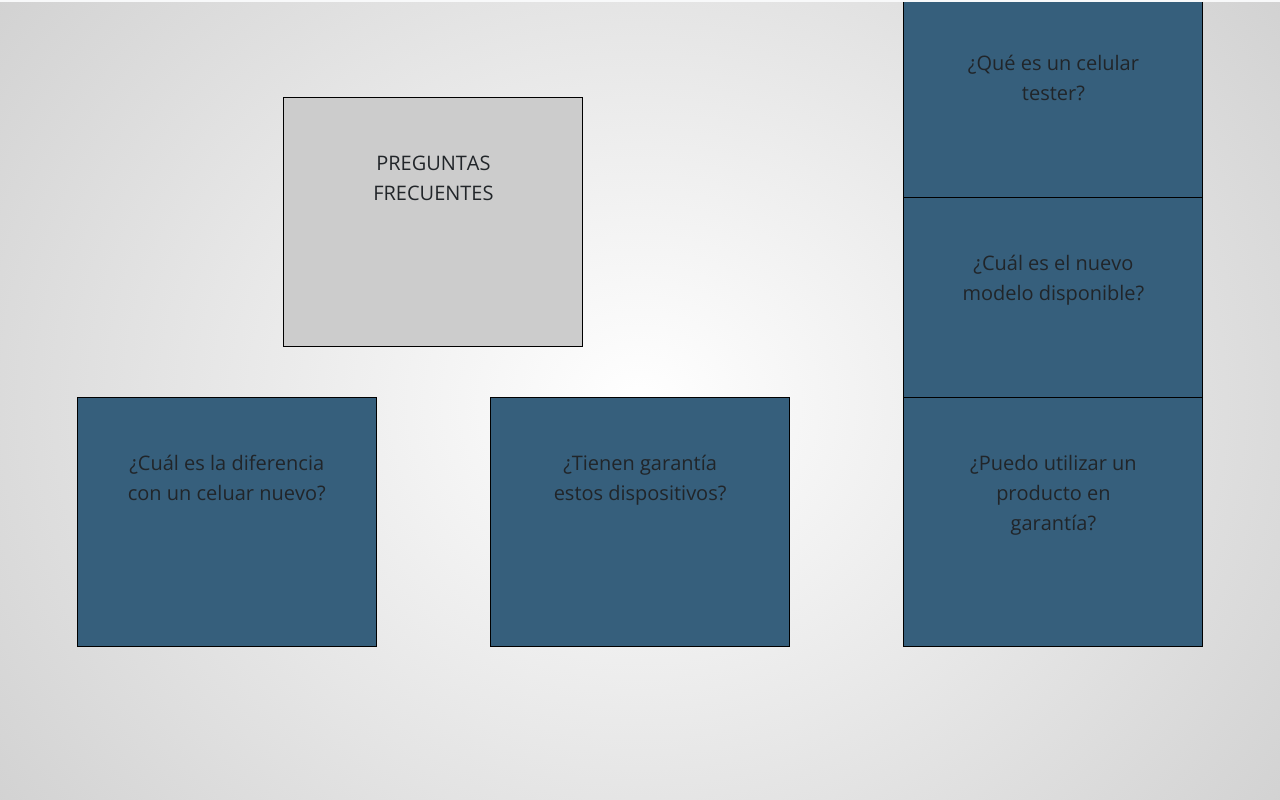
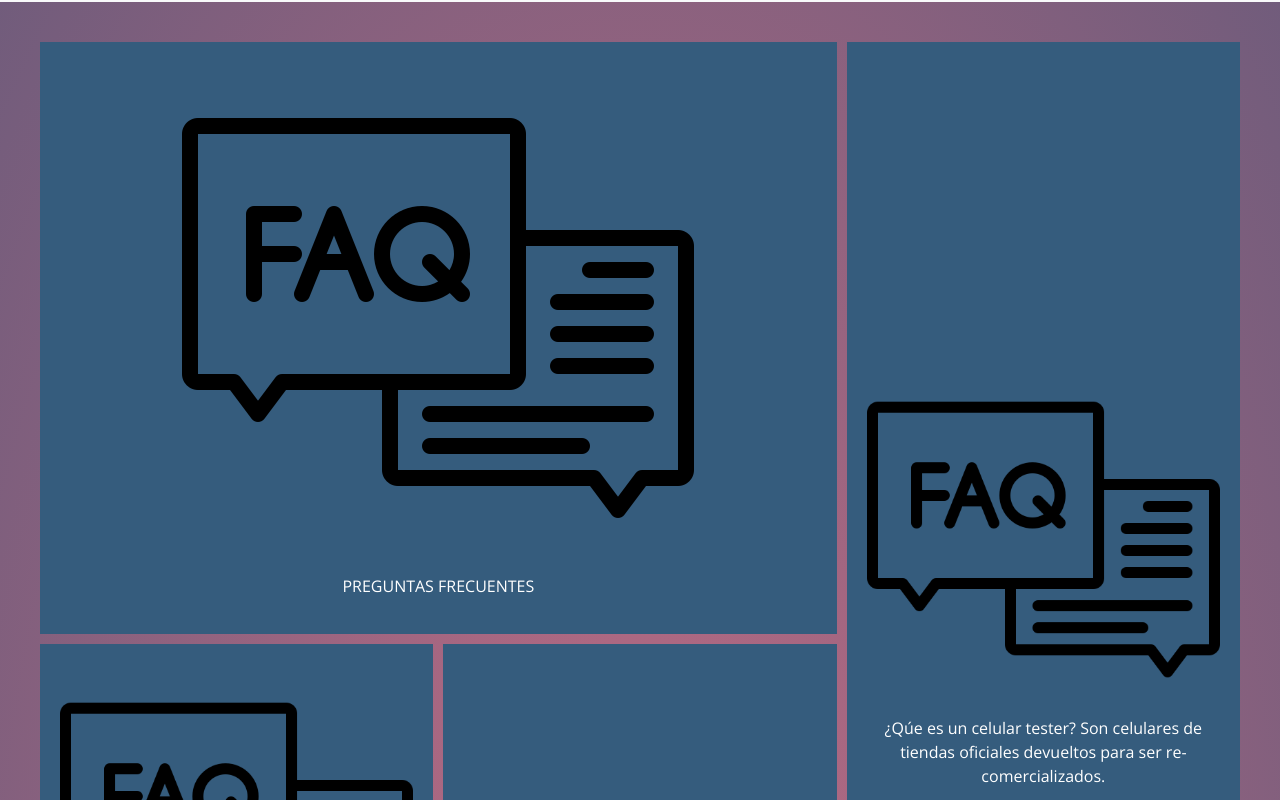
Before and after one commit to franzarlenga/tienda-digital, a website: page pages/faq.html in a window 1280 px wide. Shown: the part 144-944 px from the top of the page. Drawn offline with nearby package versions, Linux system fonts and the light colour scheme; some icons are missing.

Commit message:
cambios3faq

```diff
--- a/pages/faq.html
+++ b/pages/faq.html
@@ -47,16 +47,50 @@
           </div>
         </nav>
 
-    <main>
-        <div class="contenedor_preguntas">
-            <div class="preguntas"> PREGUNTAS FRECUENTES</div>
-            <div class="preguntas"> ¿Qué es un celular tester?</div>
-            <div class="preguntas"> ¿Cuál es el nuevo modelo disponible?</div>
-            <div class="preguntas"> ¿Cuál es la diferencia con un celuar nuevo?</div>
-            <div class="preguntas"> ¿Tienen garantía estos dispositivos?</div>
-            <div class="preguntas"> ¿Puedo utilizar un producto en garantía?</div>
+    <div class="faq-container">
+        <div class="faq-box">
+            <div class="faq">
+                <img src="../imagenes/faq(1).png" alt="faq">
+                <p>PREGUNTAS FRECUENTES</p>
+            </div>
         </div>
-    </main>
+        <div class="faq-box">
+            <div class="faq">
+                <img src="../imagenes/faq(1).png" alt="faq">
+                <p>¿Qúe es un celular tester? Son celulares de tiendas oficiales devueltos para ser re-comercializados.</p>
+            </div>
+        </div>
+        <div class="faq-box">
+            <div class="faq">
+                <img src="../imagenes/faq(1).png" alt="faq">
+                <p>¿Estos celulares son originales? Así es, cuentan con verificación Apple y con garantía de 3 meses.</p>
+            </div>
+        </div>
+        <div class="faq-box">
+            <div class="faq">
+                <img src="../imagenes/faq(1).png" alt="faq">
+                <p>¿¿lorem ipsum? Lorem ipsum dolor sit amet consectetur adipisicing elit. Ex, ducimus.</p>
+            </div>
+        </div>
+        <div class="faq-box">
+            <div class="faq">
+                <img src="../imagenes/faq(1).png" alt="faq">
+                <p>¿¿lorem ipsum? Lorem ipsum dolor sit amet consectetur adipisicing elit. Ex, ducimus.</p>
+            </div>
+        </div>
+        <div class="faq-box">
+            <div class="faq">
+                <img src="../imagenes/faq(1).png" alt="faq">
+                <p>¿¿lorem ipsum? Lorem ipsum dolor sit amet consectetur adipisicing elit. Ex, ducimus.</p>
+            </div>
+        </div>
+        <div class="faq-box">
+            <div class="faq">
+                <img src="../imagenes/faq(1).png" alt="faq">
+                <p>¿¿lorem ipsum? Lorem ipsum dolor sit amet consectetur adipisicing elit. Ex, ducimus.</p>
+            </div>
+        </div>
+    </div>
 
     <footer class="footer">
         <div class="footer__contacto">
--- a/scss/parciales/_body.scss
+++ b/scss/parciales/_body.scss
@@ -3,14 +3,10 @@
     padding: 0;
     margin: 0;
     box-sizing: border-box;
-
+    font-family: 'Open Sans', sans-serif;
 }
 
 body {
-    font-family: 'Open Sans', sans-serif;
-    background: radial-gradient(#fff, #ccc);
-}
-
-main {
+    background: radial-gradient(#C06C84, #6C5B7B);
     min-height: 100vh;
 }
--- a/scss/parciales/_faq.scss
+++ b/scss/parciales/_faq.scss
@@ -1,44 +1,47 @@
-.contenedor_preguntas {
+.faq-container {
+    position: relative;
+    max-width: 100%;
     display: grid;
-    grid-template-columns: 200px 200px 200px;
-    grid-template-rows: 200px 200px 200px;
-    grid-auto-rows: 1fr;
-    grid-auto-columns: 1fr;
+    grid-template-columns: repeat(auto-fill, minmax(300px, 1fr));
+    grid-template-rows: minmax(300px, auto);
+    margin: 40px;
     grid-auto-flow: dense;
-    height: 600px;
-    justify-content: space-around;
-    align-items: center;
-    justify-items: center;
-    margin: 20px;
-    align-content: space-around;
+    grid-gap: 10px;
+     }
+.faq-container .faq-box {
+    background: #355C7D;
+    display: grid;
+    padding: 20px;
+    font-size: 1em;
+    place-items: center;
+    text-align: center;
+    color: #fff;
+    transition: .8s;
 }
 
-.preguntas {
-    background-color: $color-brand;
-    border: #000 solid 1px;
-    text-align: center;
-    height: 250px;
-    width: 300px;
-    padding: 50px;
-    font-size: 20px;
-    text-align: center;
-    transition: 1,5s;
-
-
-&:first-child {
-    background-color: #ccc;
-    grid-column: 1 / 3;
-    grid-row: 1 / 3;
+.faq-container .faq-box:hover {
+    background-color: #6C5B7B;
 }
 
-&:hover {
-    background-color: $color-brand;
-    color: #fff;
-    border: #000 solid 1px;
-    padding: 50px;
-    font-size: 20px;
-    text-align: center;
-    transition: 1s;
+.faq-container .faq-box img {
+    position: relative;
+    max-width: 100%;
+}
 
+.faq-container .faq-box:first-child {
+    grid-column: span 2;
+    grid-row: span 1;
 }
+
+.faq-container .faq-box:nth-child(2) {
+    grid-column: span 1;
+    grid-row: span 2;
 }
+.faq-container .faq-box:nth-child(4) {
+    grid-column: span 1;
+    grid-row: span 2;
+}
+.faq-container .faq-box:nth-child(5) {
+    grid-column: span 1;
+    grid-row: span 2;
+}
--- a/scss/parciales/_header.scss
+++ b/scss/parciales/_header.scss
@@ -9,12 +9,14 @@
 }
 
 .header1 {
-    background-color: #ddd;
+    background-color: $color-brand;
     display: flex;
     flex-direction: row;
     justify-content: right;
     align-items: center;
-    color: #42a;
+    & a {
+        color: #fff;
+    }
 }
 
 .header__open {
--- a/scss/parciales/_mediaQuerys.scss
+++ b/scss/parciales/_mediaQuerys.scss
@@ -18,7 +18,7 @@
 }
 
 
-@media screen and (max-width: 993px) {
+@media screen and (max-width: 991px) {
     .seccion1 {
         display: flex;
         height: 100vh;
@@ -29,7 +29,10 @@
         flex-direction: column;
         justify-content: center;
         align-items: center;
+    }
 
+    .header1 {
+        display: none;
     }
 
     .navbar-toggler-icon {
@@ -54,12 +57,6 @@
     .nav {
         display: none;
     }
-
-
-    .header1 {
-        display: none;
-    }
-
 
     .header__open {
         display: block;
@@ -141,5 +138,19 @@
         margin-left: 0;
     }
 
+    .col-sm-3 {
+    flex: 0 0 auto;
+    width: 25%;
+    min-width: fit-content;
+    }
 
+    .faq-container {
+    grid-template-columns: repeat(auto-fill, minmax(50%, 1fr));
+    grid-template-rows: minmax(auto, auto);
+    }
+
+    .faq-container .faq-box {
+    grid-column: unset !important;
+    grid-row: unset !important;
+    }
 }
```
Also changed, not shown: pages/products.html (+3 -3 lines), css/styles.css, imagenes/faq(1).png (added), imagenes/ip13max.png (added).
